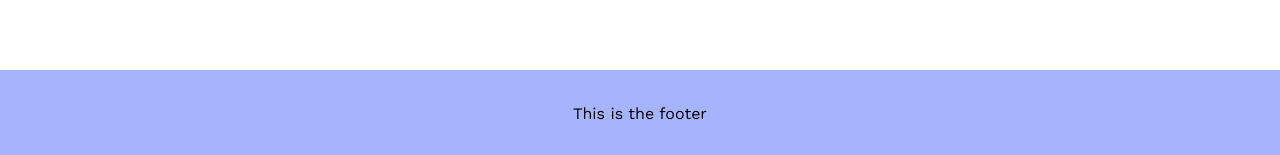
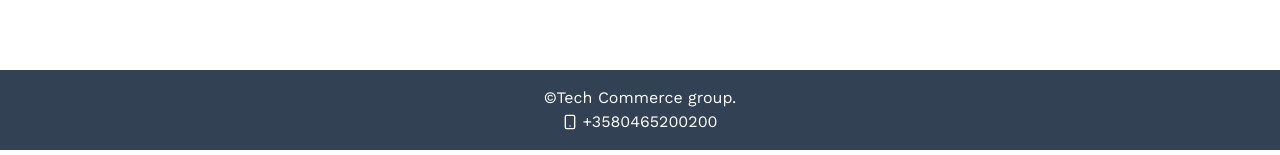
Before and after one commit to ajkacca457/techcommerce_front, a React (Create React App) app: page / in a window 1280 px wide. Shown: the part 1338-1493 px from the top of the page. Built offline with nearby package versions, Linux system fonts and the light colour scheme; no server answers; what tailwindcss-animated would draw is missing.

Commit message:
update footer

```diff
--- a/src/components/Footer.js
+++ b/src/components/Footer.js
@@ -1,8 +1,12 @@
 import React from 'react'
+import {FiSmartphone} from "react-icons/fi"
 
 const Footer = () => {
   return (
-    <div className='w-full bg-indigo-300 py-8'>This is the footer</div>
+    <div className='w-full bg-slate-700 text-white py-4'>
+      <p>©Tech Commerce group.</p>
+      <div className='flex items-center justify-center gap-x-1'><FiSmartphone className='text-white'/> +3580465200200</div>
+    </div>
   )
 }
 
```
